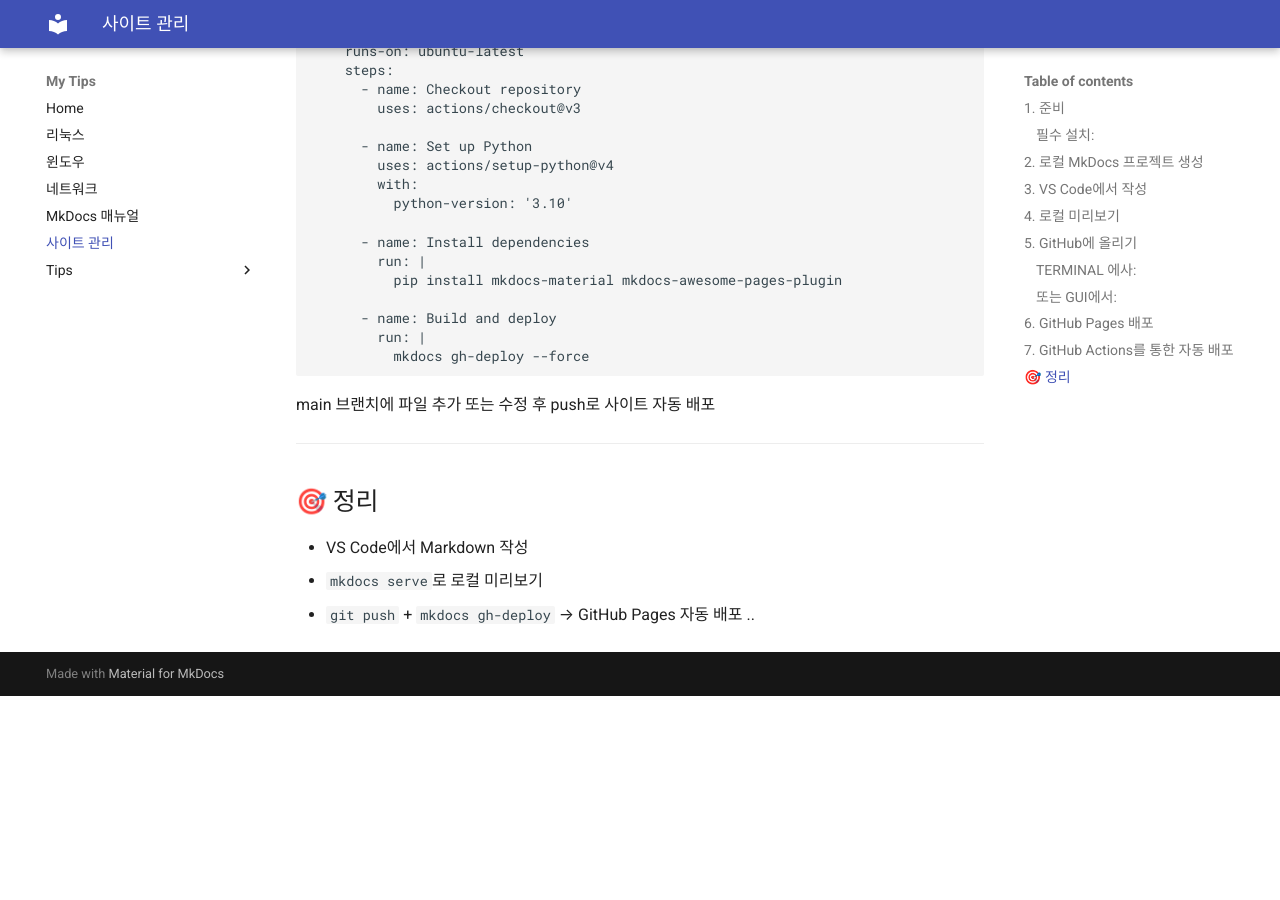
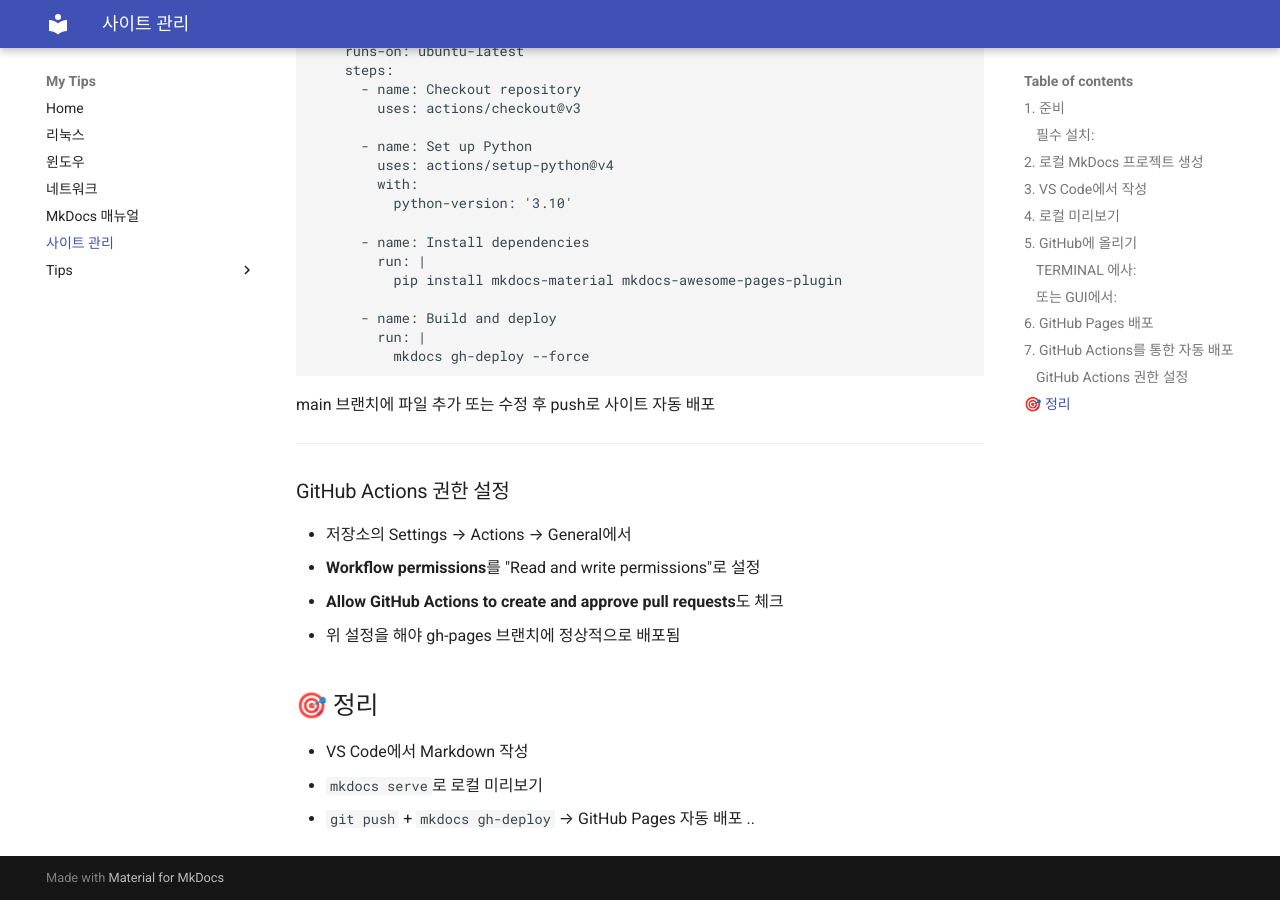
Before and after one commit to appi77/my-tips, an MkDocs documentation site: the page built from docs/9_site_management.md, in a window 1280 px wide and 900 px high, scrolled down 2758 px. Built offline with MkDocs 1.6.1 and Material for MkDocs 9.7.7, drawn with Linux system fonts in a browser that asks for light colours; before the commit the page ends 3454 px from its top, so only the background shows below that.

Commit message:
워크플로우 오류 수정

```diff
--- a/docs/9_site_management.md
+++ b/docs/9_site_management.md
@@ -150,6 +150,11 @@
 
 ---
 
+### GitHub Actions 권한 설정
+- 저장소의 Settings → Actions → General에서
+  - **Workflow permissions**를 "Read and write permissions"로 설정
+  - **Allow GitHub Actions to create and approve pull requests**도 체크
+- 위 설정을 해야 gh-pages 브랜치에 정상적으로 배포됨
 
 
 ## 🎯 정리
```
